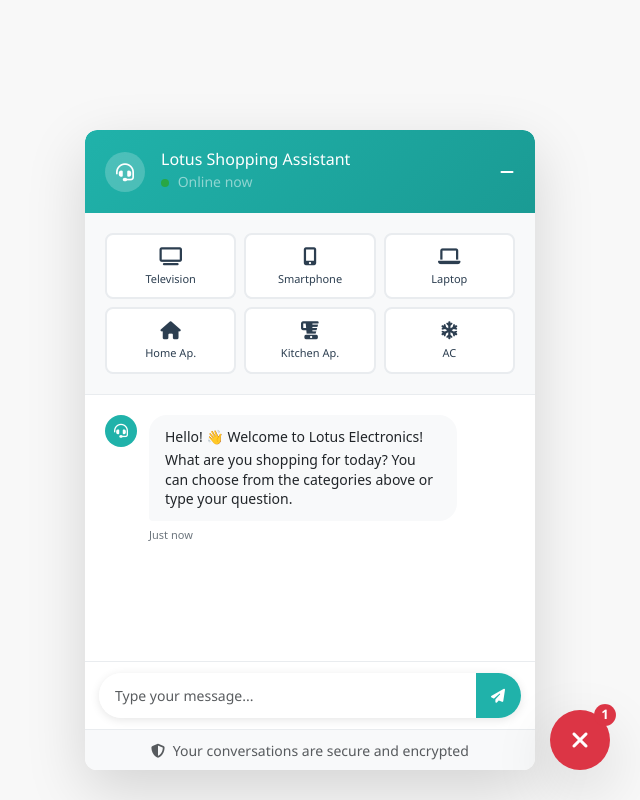
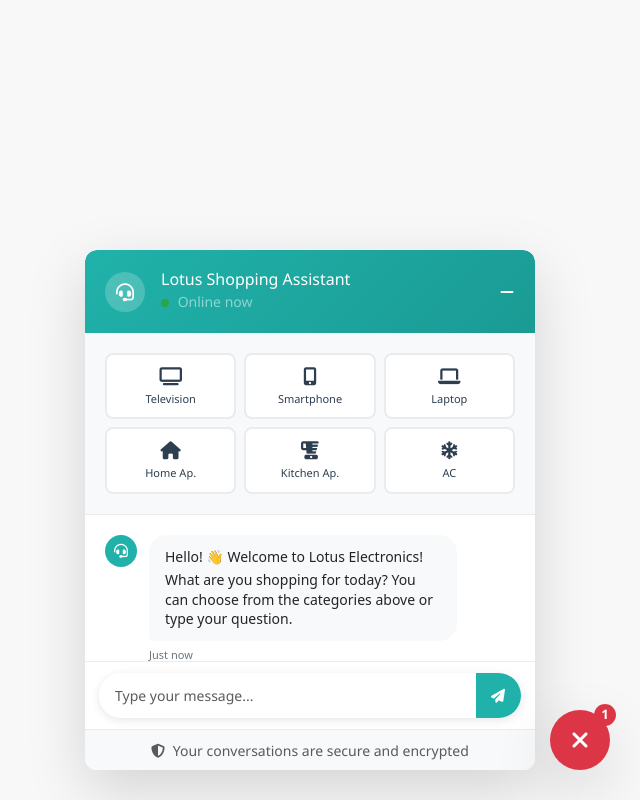
Before and after one commit to nawab-syscraft25/Lotus-Sale, a Flask app: page / in a window 1280 px wide. Shown: the whole page, without its empty margins (640-1280 px from the left). Run offline with Flask 3, Linux system fonts and the light colour scheme; parts of the project's set-up code (start-up, migrations or seed data) failed here and were passed over.

Commit message:
height is changed

```diff
--- a/static/css/chatbot-style-sale.css
+++ b/static/css/chatbot-style-sale.css
@@ -97,7 +97,7 @@
         bottom: 30px;
         right: 105px;
         width: 450px;
-        height: 640px;
+        height: calc(100vh - 280px);
         /* top:10px;
         bottom: 10px; */
         background: white;
```
